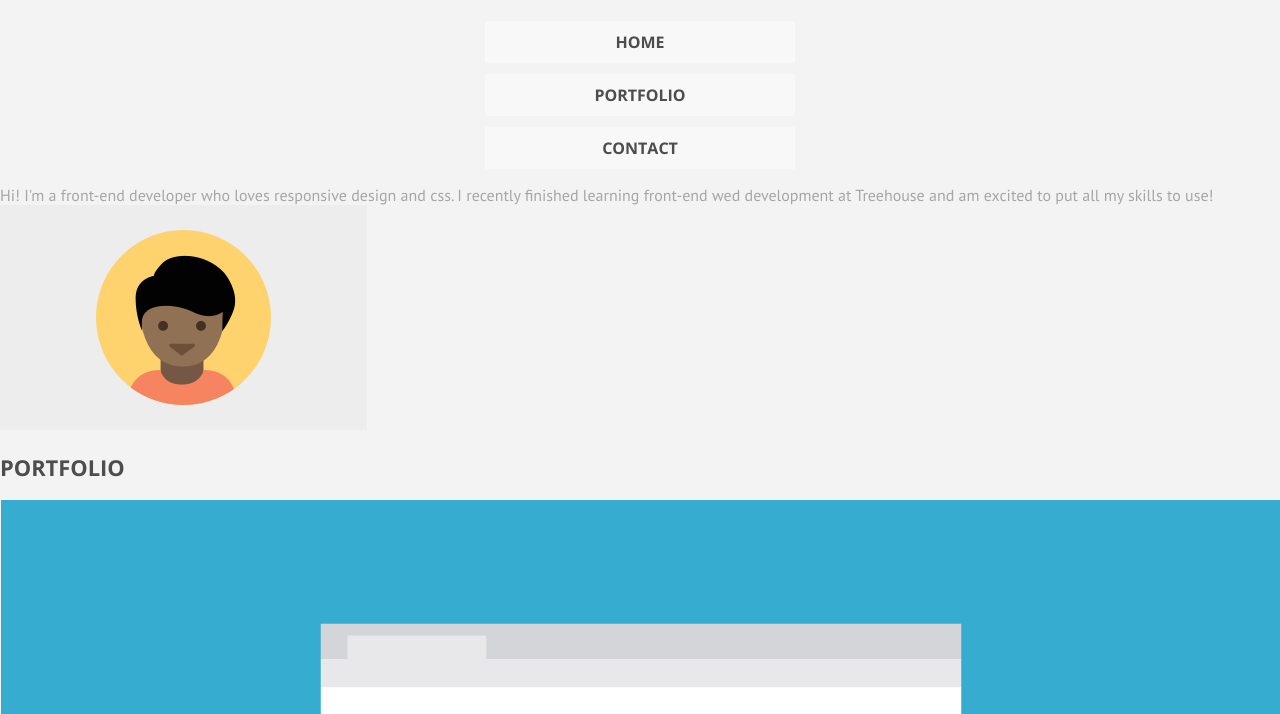
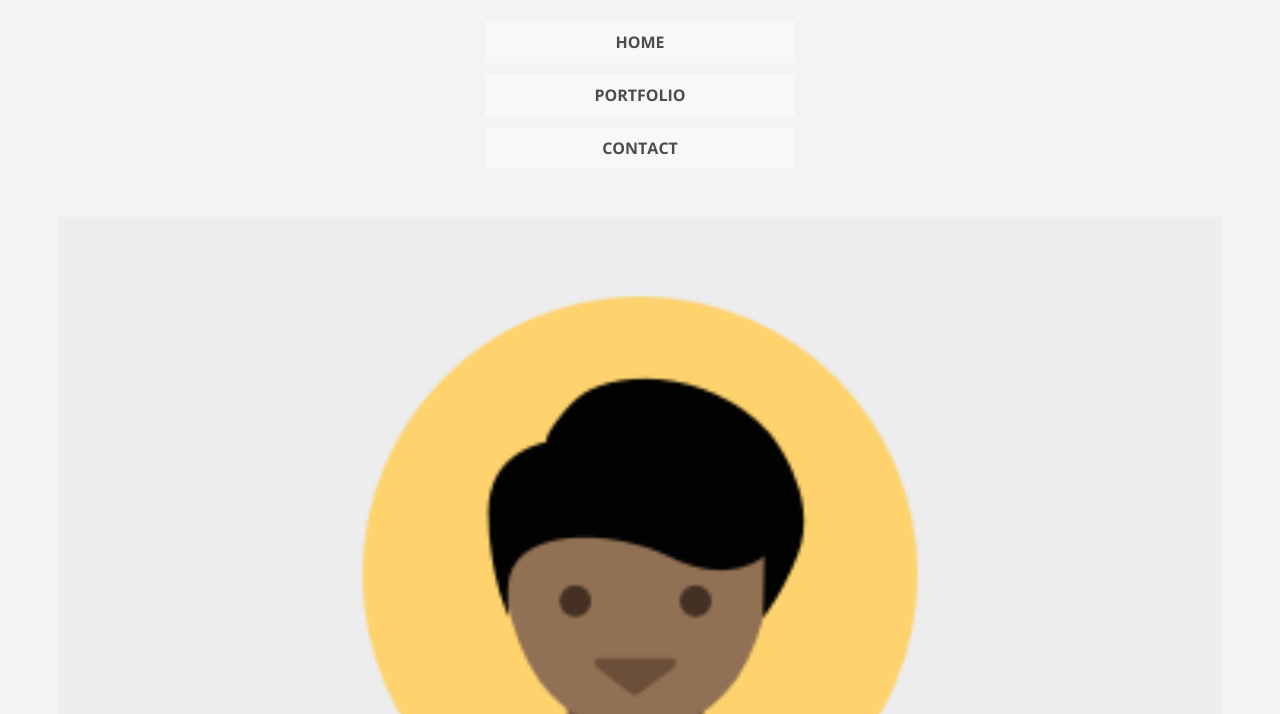
Before and after one commit to AntonioMontalvo/Antonio-Montalvo-Responsive-Layout, a plain HTML site: page index.html in a window 1280 px wide. Shown: the part 86-800 px from the top of the page. Drawn offline with nearby package versions, Linux system fonts and the light colour scheme.

Commit message:
banner layout
with flex approach

```diff
--- a/css/style.css
+++ b/css/style.css
@@ -60,6 +60,9 @@ h2{
 	font-size: 1.17em;
 }
 
+img {
+	max-width: 100%;
+}
 .contact-info h3{
 	font-family: 'Open Sans', sans-serif;
   font-weight: bolder;
@@ -109,3 +112,21 @@ color:#808080;
 	margin-top: 11px;
 	background-color: #f8f8f8;
 }
+
+/* =================================
+  BANNER
+==================================== */
+
+.banner {
+	display: flex;
+	flex-direction: column;
+	text-align: center;
+	padding: 2em 1em;
+}
+.banner span {
+	padding-top: 30px;
+}
+.banner img {
+ padding-left: 2.6em;
+ width: calc(100% - 2.6em);
+}
--- a/index.html
+++ b/index.html
@@ -20,9 +20,10 @@
     </header>
 
     <div class="banner">
+      <img src="img/responsive-layout-profile.png" alt="profile image" />
       <span>Hi! I'm a front-end developer who loves responsive design and css. I recently finished learning front-end wed development at Treehouse and am excited to put all my skills to use!
       </span>
-      <img src="img/responsive-layout-profile.png" alt="profile image" />
+
     </div>
 
     <div class="main-content">
```
